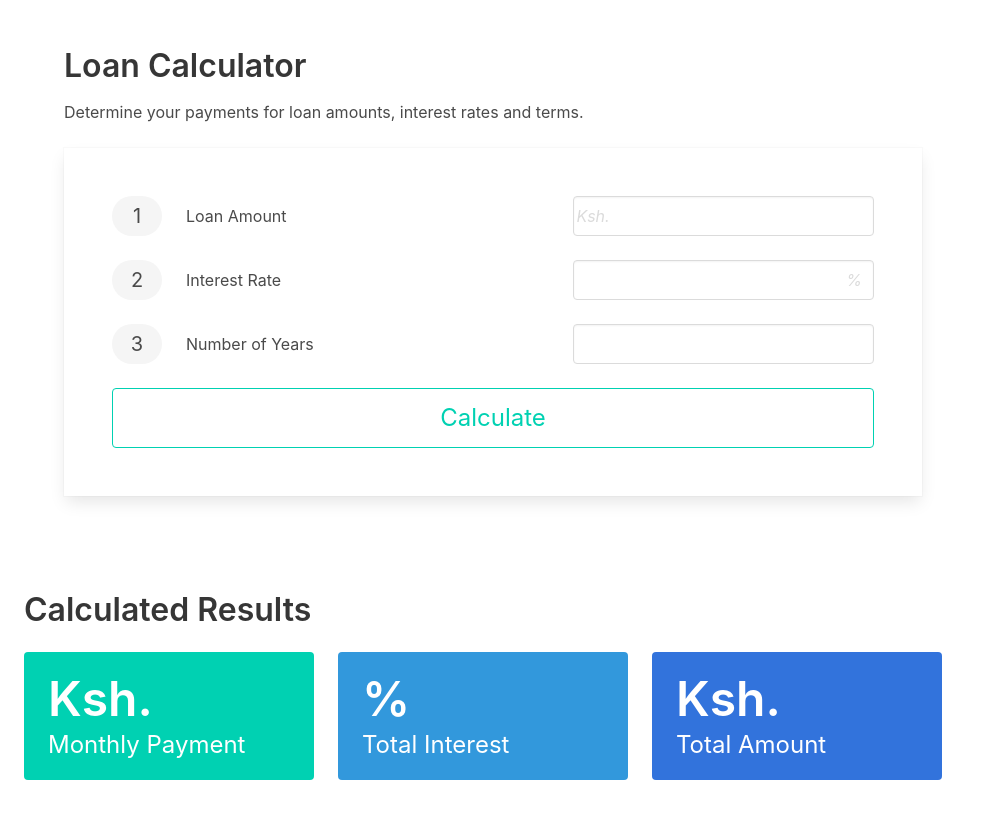
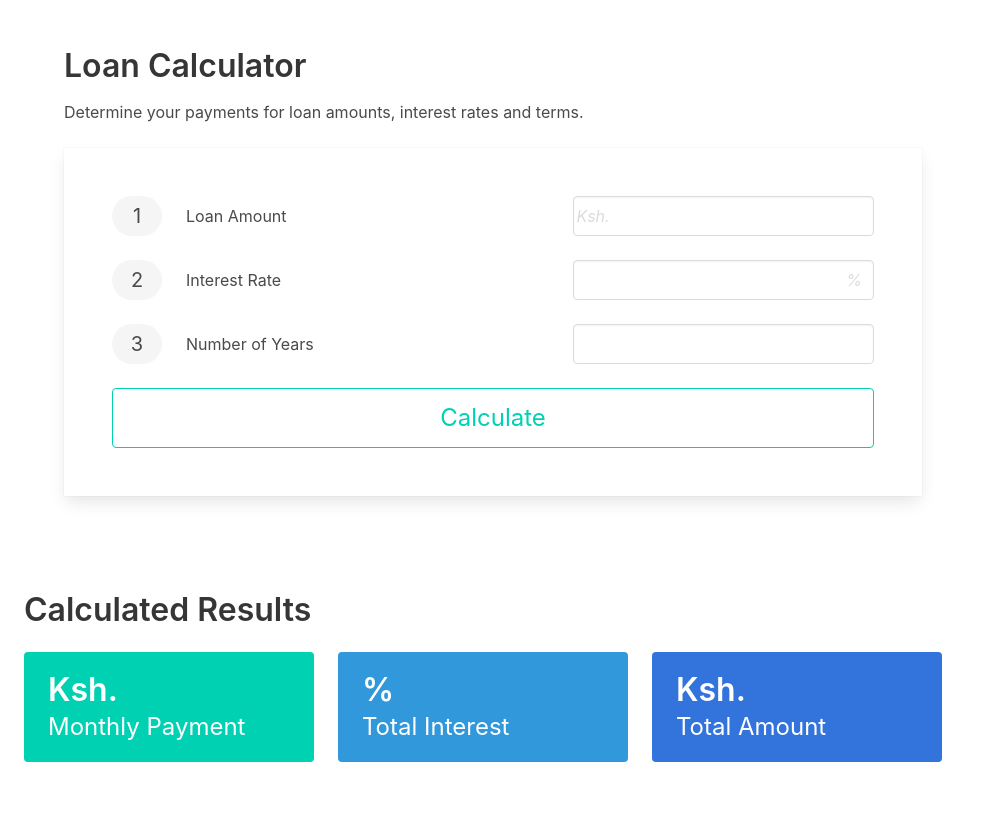
Before and after one commit to WaswaRodgers/Loan-Calculator-using-Vanilla-JS, a plain HTML site: page index.html in a window 1280 px wide. Shown: the whole page, without its empty margins (0-981 px from the left). Drawn offline with Linux system fonts and the light colour scheme.

Commit message:
Changed is-1 to is-3 for figures to fit in div well

```diff
--- a/index.html
+++ b/index.html
@@ -105,21 +105,21 @@
 		<div class="columns is-multiline">
 			<div class="column is-12-tablet is-6-desktop is-3-widescreen">
 				<div class="notification is-primary has-text">
-					<p class="title is-1" id="monthlyPayment">Ksh.</p>
+					<p class="title is-3" id="monthlyPayment">Ksh.</p>
 					<p class="subtitle is-4">Monthly Payment</p>
 				</div>
 			</div>
 
 			<div class="column is-12-tablet is-6-desktop is-3-widescreen">
 				<div class="notification is-info has-text">
-					<p class="title is-1" id="totalInterest">%</p>
+					<p class="title is-3" id="totalInterest">%</p>
 					<p class="subtitle is-4">Total Interest</p>
 				</div>
 			</div>
 
 			<div class="column is-12-tablet is-6-desktop is-3-widescreen">
 				<div class="notification is-link has-text">
-					<p class="title is-1" id="totalPayment">Ksh.</p>
+					<p class="title is-3" id="totalPayment">Ksh.</p>
 					<p class="subtitle is-4">Total Amount</p>
 				</div>
 			</div>
```
